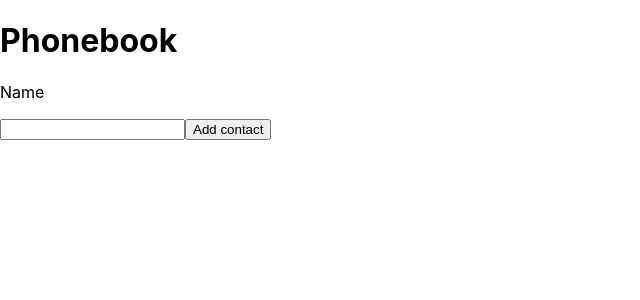
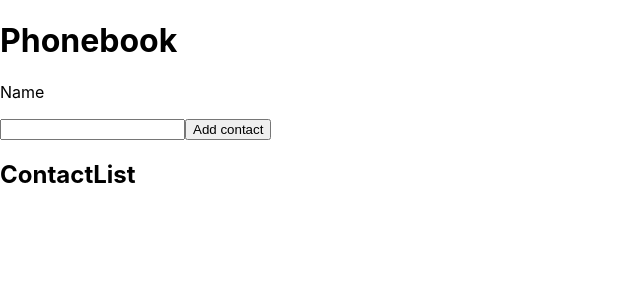
Before and after one commit to BondAndrii/goit-react-rhw-02-phonebook, a React (Create React App) app: page / in a window 1280 px wide. Shown: the top 300 px of the page, without its empty margins (0-640 px from the left). Built offline with nearby package versions, Linux system fonts and the light colour scheme.

Commit message:
add component ContactList

```diff
--- a/src/components/App.jsx
+++ b/src/components/App.jsx
@@ -3,6 +3,8 @@ import React from "react";
 import { Component } from "react";
 
 import { ContactForm } from "./ContactForm/ContactForm";
+
+import { ContactList } from "./ContactList/ContactList";
 
 export class App extends Component {
   state = {
@@ -14,7 +16,8 @@ export class App extends Component {
 
     return (
     <div>
-        <ContactForm  />
+        <ContactForm />
+        <ContactList/>
     </div>
   );
   }
--- /dev/null
+++ b/src/components/ContactList/ContactList.jsx
@@ -0,0 +1,5 @@
+import React from "react";
+
+export const ContactList = () => {
+    return <h2>ContactList</h2>
+}
```
